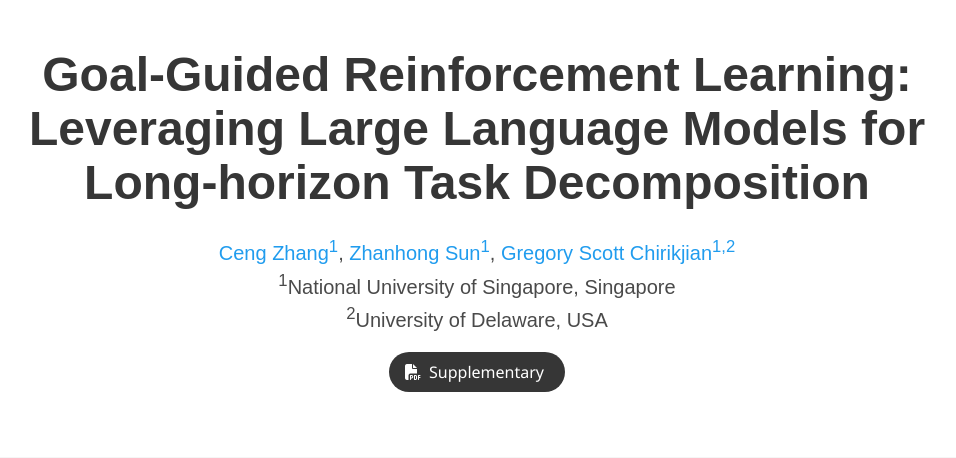
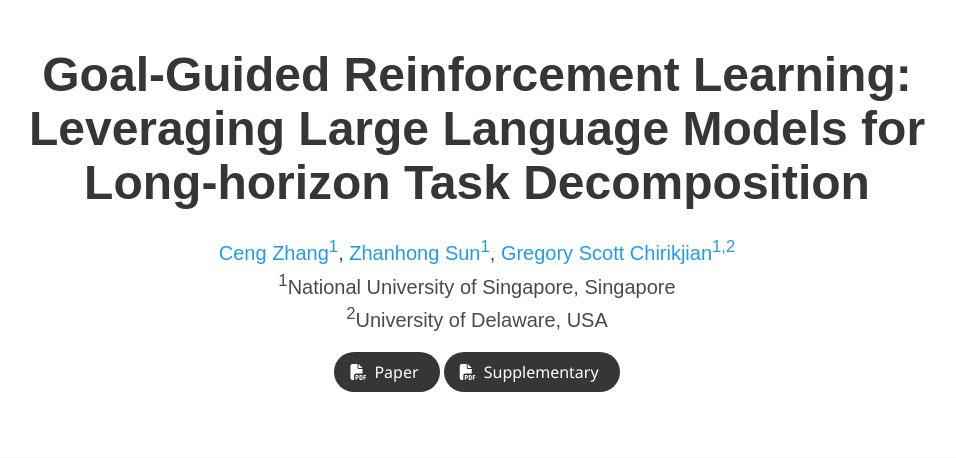
Before and after one commit to ChirikjianLab/G2RL-LM, a plain HTML site: page index.html in a window 1280 px wide. Shown: the top 458 px of the page, without its empty margins (163-1119 px from the left). Drawn offline with nearby package versions, Linux system fonts and the light colour scheme; some icons are missing; a web font is replaced by a local one.

Commit message:
Update index.html

```diff
--- a/index.html
+++ b/index.html
@@ -75,15 +75,15 @@
                   <div class="column has-text-centered">
                     <div class="publication-links">
                          <!-- Arxiv PDF link -->
-<!--                       <span class="link-block">
-                        <a href="https://arxiv.org/pdf/<ARXIV PAPER ID>.pdf" target="_blank"
+                      <span class="link-block">
+                        <a href="static/pdfs/LLMRL.pdf" target="_blank"
                         class="external-link button is-normal is-rounded is-dark">
                         <span class="icon">
                           <i class="fas fa-file-pdf"></i>
                         </span>
                         <span>Paper</span>
                       </a>
-                    </span> -->
+                    </span>
 
                     <!-- Supplementary PDF link -->
                     <span class="link-block">
```
